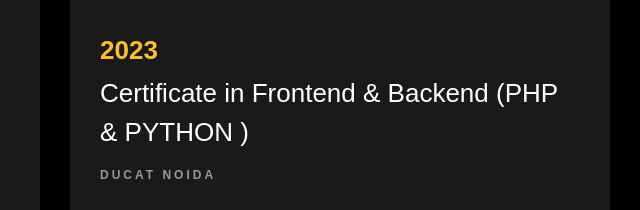
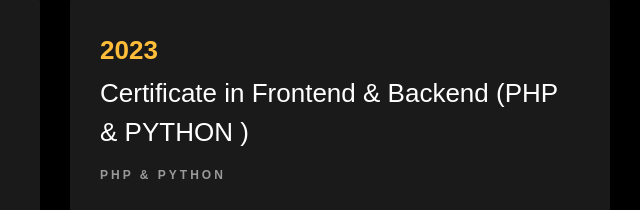
Before and after one commit to tinkusaini2020/github.io, a plain HTML site: page index.html in a window 1280 px wide. Shown: the part 2192-2402 px from the top of the page, 585-1225 px from the left. Drawn offline with Linux system fonts and the light colour scheme; animation ran at ten frames a second; files whose address does not match are found by name; a web font is replaced by a local one.

Commit message:
Update index.html

```diff
--- a/index.html
+++ b/index.html
@@ -168,7 +168,7 @@
     				<div class="resume-wrap ftco-animate">
     					<span class="date">2023</span>
     					<h2>Certificate in Frontend & Backend (PHP & PYTHON )</h2>
-    					<span class="position">Ducat Noida</span>
+    					<span class="position">PHP & PYTHON</span>
     					<p class="mt-4">In 2023, I completed a comprehensive Certificate course in Frontend & Backend development with a specialization in Python at Ducat Noida. I gained valuable insights into both the frontend and backend aspects of web development, equipping me with the skills and knowledge needed to create robust and dynamic web applications.</p>
     				</div>
     				<div class="resume-wrap ftco-animate">
```
